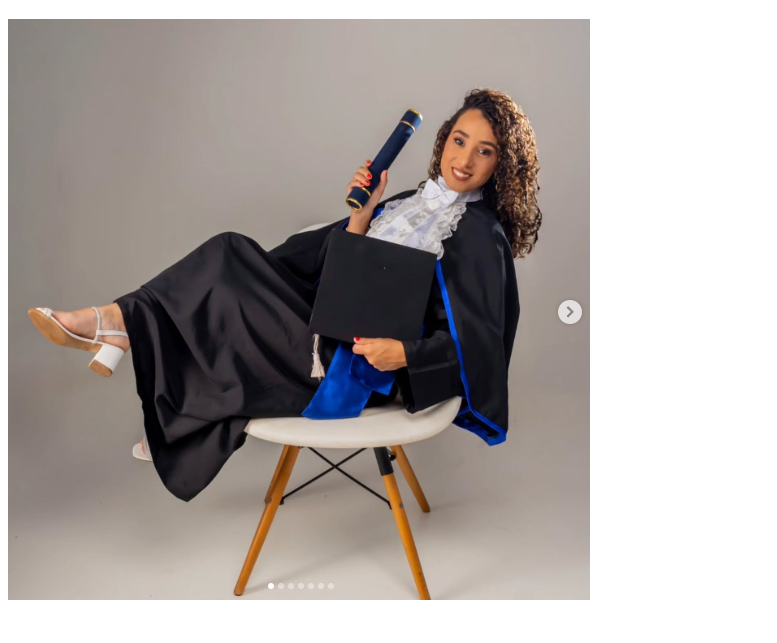
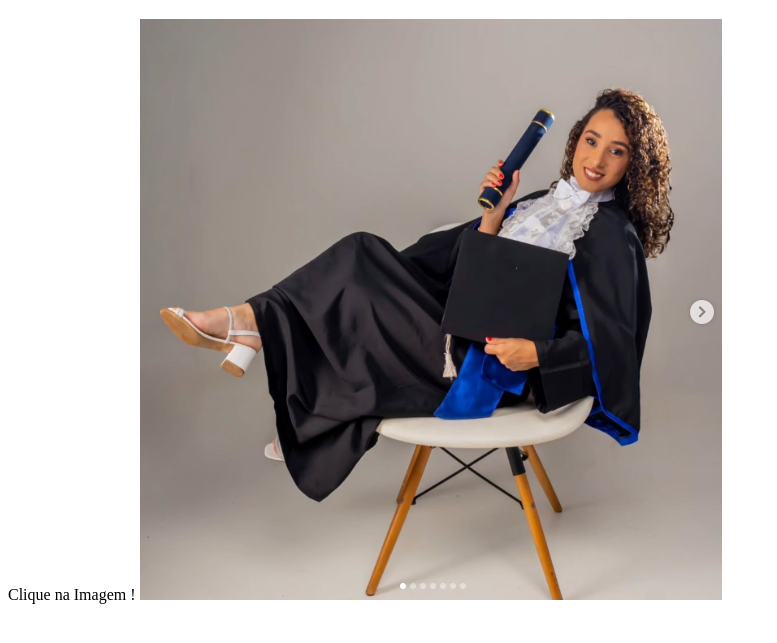
Before and after one commit to JrGehlen/Familia, a plain HTML site: page Prettinha.html in a window 1280 px wide. Shown: the part 61-704 px from the top of the page, without its empty margins (0-777 px from the left). Drawn offline with Linux system fonts and the light colour scheme.

Commit message:
clique na imagem

```diff
--- a/Prettinha.html
+++ b/Prettinha.html
@@ -8,6 +8,7 @@
 <body>
     <h1> Esposa, Mãe, Amiga, Inteligente, Linda !</h1>
 
-    <p> <img src="imagem/Prettinha.png" alt="foto Formatura"></p>
+    <p>  Clique na Imagem !
+         <img src="imagem/Prettinha.png" alt="foto Formatura"></p>
 </body>
 </html>
```
